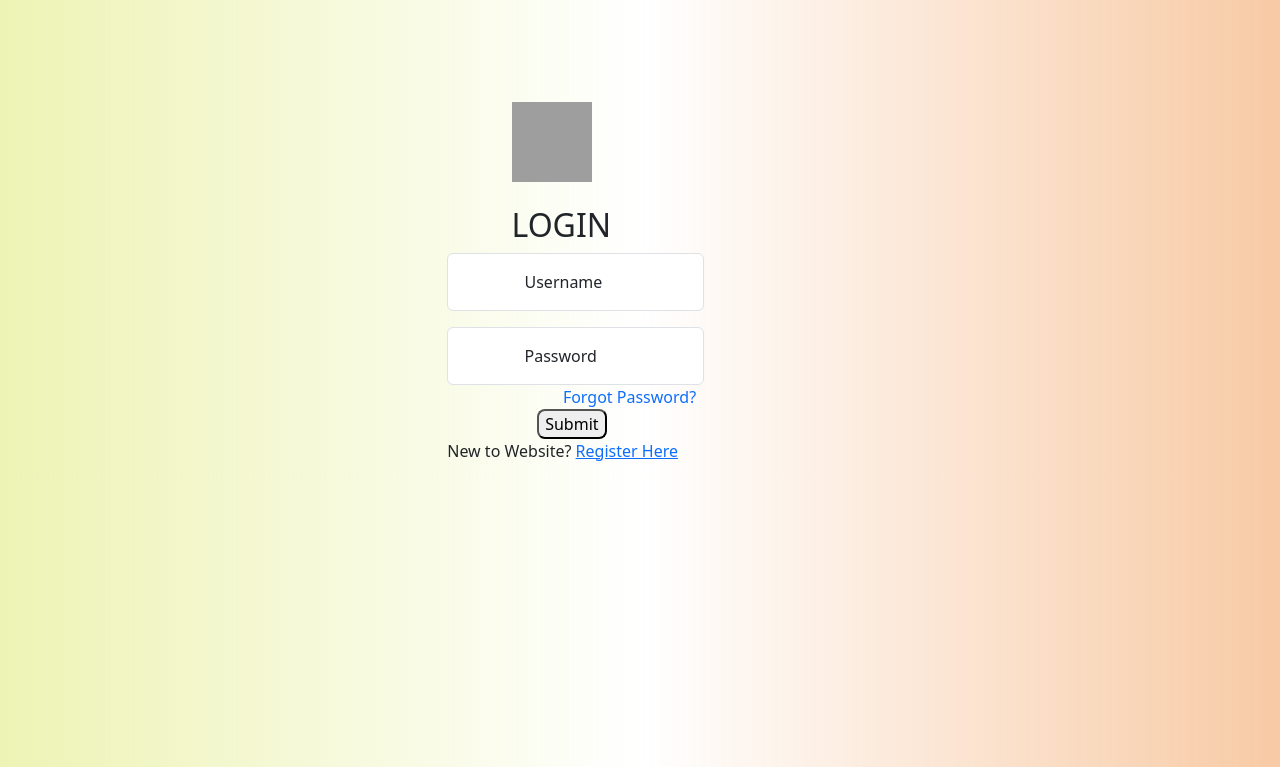
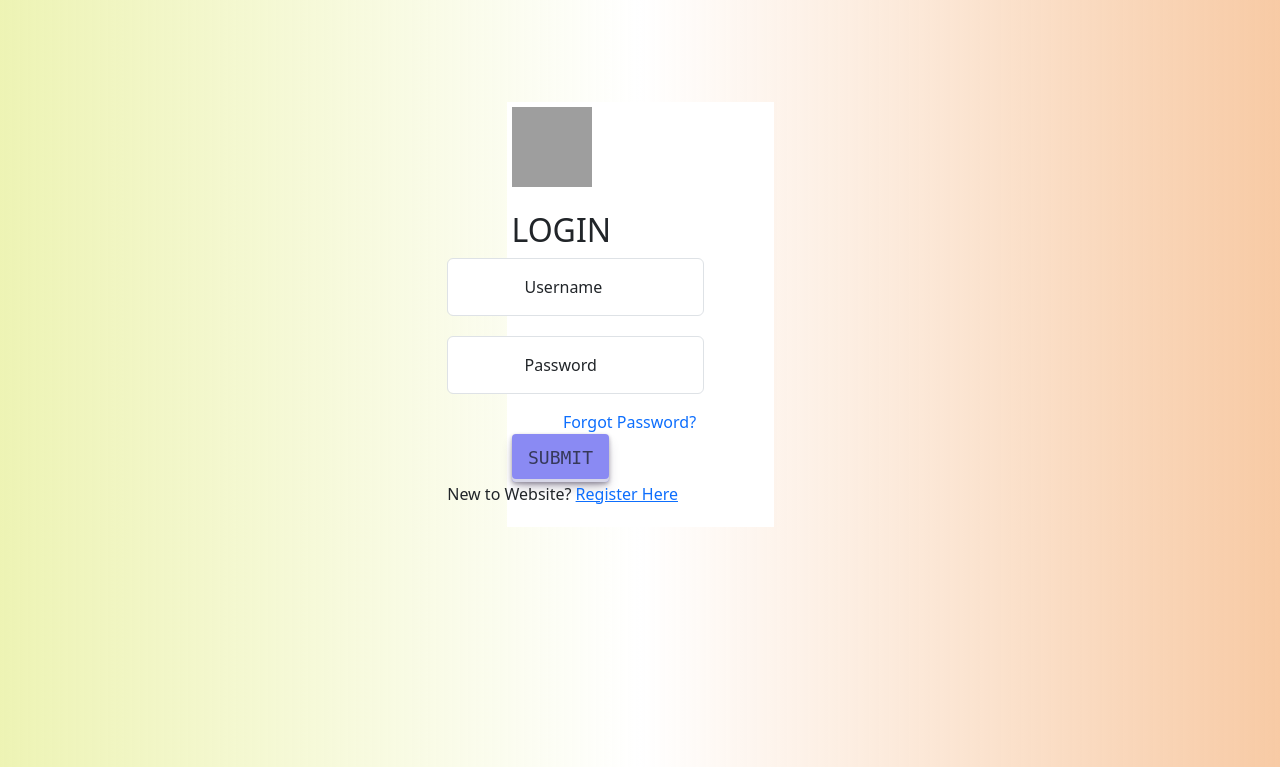
Before and after one commit to Sattwik2003/CV, a PHP site: page /login.html in a window 1280 px wide. Shown: the top 767 px of the page. Run offline with PHP 8.4, Linux system fonts and the light colour scheme; grey boxes are pictures that could not be loaded.

Commit message:
login page ready

```diff
--- a/login.html
+++ b/login.html
@@ -12,19 +12,23 @@
     <div class="flex">
     <img src="https://previews.123rf.com/images/sarahdesign/sarahdesign1410/sarahdesign141000833/32211025-round-cv-icon-button.jpg" height="80vh" width="80vw"><br>
     <h2>LOGIN</h2>
-    <div class="form-floating mb-3">
+    <div class="form-floating mb-1">
         <input type="text" class="form-control" id="floatingInput" placeholder="Enter The Username">
-        <label for="floatingInput" class="control">Username</label>
+        <label for="floatingInput">Username</label>
+        <p id="msg" style="color: red;"></p>
       </div>
       <div class="form-floating">
         <input type="password" class="form-control" id="floatingPassword" placeholder="Password">
         <label for="floatingPassword">Password</label>
+        <p id="msg" style="color: red;"></p>
         <a href="https://www.google.com" class="href">Forgot Password?</a><br>
-        <input type="submit" value="Submit" class="submit" onclick="submit()">
+        <input type="submit" value="SUBMIT" class="button-30" onclick="submit()">
         <p class="href1">New to Website?
         <a href="register.html">Register Here</a></p>
       </div>
+
 </div>
+
 <script src="https://cdn.jsdelivr.net/npm/@popperjs/core@2.11.8/dist/umd/popper.min.js" integrity="sha384-I7E8VVD/ismYTF4hNIPjVp/Zjvgyol6VFvRkX/vR+Vc4jQkC+hVqc2pM8ODewa9r" crossorigin="anonymous"></script>
 <script src="https://cdn.jsdelivr.net/npm/bootstrap@5.3.1/dist/js/bootstrap.min.js" integrity="sha384-Rx+T1VzGupg4BHQYs2gCW9It+akI2MM/mndMCy36UVfodzcJcF0GGLxZIzObiEfa" crossorigin="anonymous"></script>
 <script src="script.js"></script>
--- a/script.js
+++ b/script.js
@@ -0,0 +1,26 @@
+function submit()
+{
+    var name=document.getElementById('floatingInput').value;
+    var pass=document.getElementById('floatingPassword').value;
+    if(name=="")
+    {
+        document.getElementById('floatingInput').focus();
+        document.getElementById('msg').innerHTML="Please write the Username";
+        return false;
+    }
+        else
+        {
+            document.getElementById('msg').remove();
+        }
+    if(pass=="")
+    {
+        document.getElementById('floatingPassword').focus();
+        document.getElementById('msg').innerHTML="Please write the Password";
+        return false;
+    }
+        else
+        {
+            document.getElementById('msg').remove();
+        }
+
+}
--- a/style.css
+++ b/style.css
@@ -8,11 +8,8 @@
     display: flex;
     flex-direction: column;
     justify-content: center;
-}
-.submit{
-    border-radius: 8px;
-    position: relative;
-    left: 10%;
+    background-color: white;
+    border: 5px solid white;
 }
 .href{
     text-decoration: none;
@@ -28,3 +25,51 @@
     position: relative;
     right: 25%;
 }
+.button-30 {
+    align-items: center;
+    appearance: none;
+    background-color: #8a8af3;
+    border-radius: 4px;
+    border-width: 0;
+    box-shadow: rgba(45, 35, 66, 0.4) 0 2px 4px,rgba(45, 35, 66, 0.3) 0 7px 13px -3px,#D6D6E7 0 -3px 0 inset;
+    box-sizing: border-box;
+    color: #36395A;
+    cursor: pointer;
+    display: inline-flex;
+    font-family: "JetBrains Mono",monospace;
+    height: 48px;
+    justify-content: center;
+    line-height: 1;
+    list-style: none;
+    overflow: hidden;
+    padding-left: 16px;
+    padding-right: 16px;
+    position: relative;
+    text-align: left;
+    text-decoration: none;
+    transition: box-shadow .15s,transform .15s;
+    user-select: none;
+    -webkit-user-select: none;
+    touch-action: manipulation;
+    white-space: nowrap;
+    will-change: box-shadow,transform;
+    font-size: 18px;
+  }
+
+  .button-30:focus {
+    box-shadow: #D6D6E7 0 0 0 1.5px inset, rgba(45, 35, 66, 0.4) 0 2px 4px, rgba(45, 35, 66, 0.3) 0 7px 13px -3px, #D6D6E7 0 -3px 0 inset;
+  }
+
+  .button-30:hover {
+    box-shadow: rgba(45, 35, 66, 0.4) 0 4px 8px, rgba(45, 35, 66, 0.3) 0 7px 13px -3px, #D6D6E7 0 -3px 0 inset;
+    transform: translateY(-2px);
+  }
+
+  .button-30:active {
+    box-shadow: #D6D6E7 0 3px 7px inset;
+    transform: translateY(2px);
+  }
+  #msg{
+    position: relative;
+    right: 25%;
+  }
```
Also changed, not shown: register.html (+14 -0 lines).
